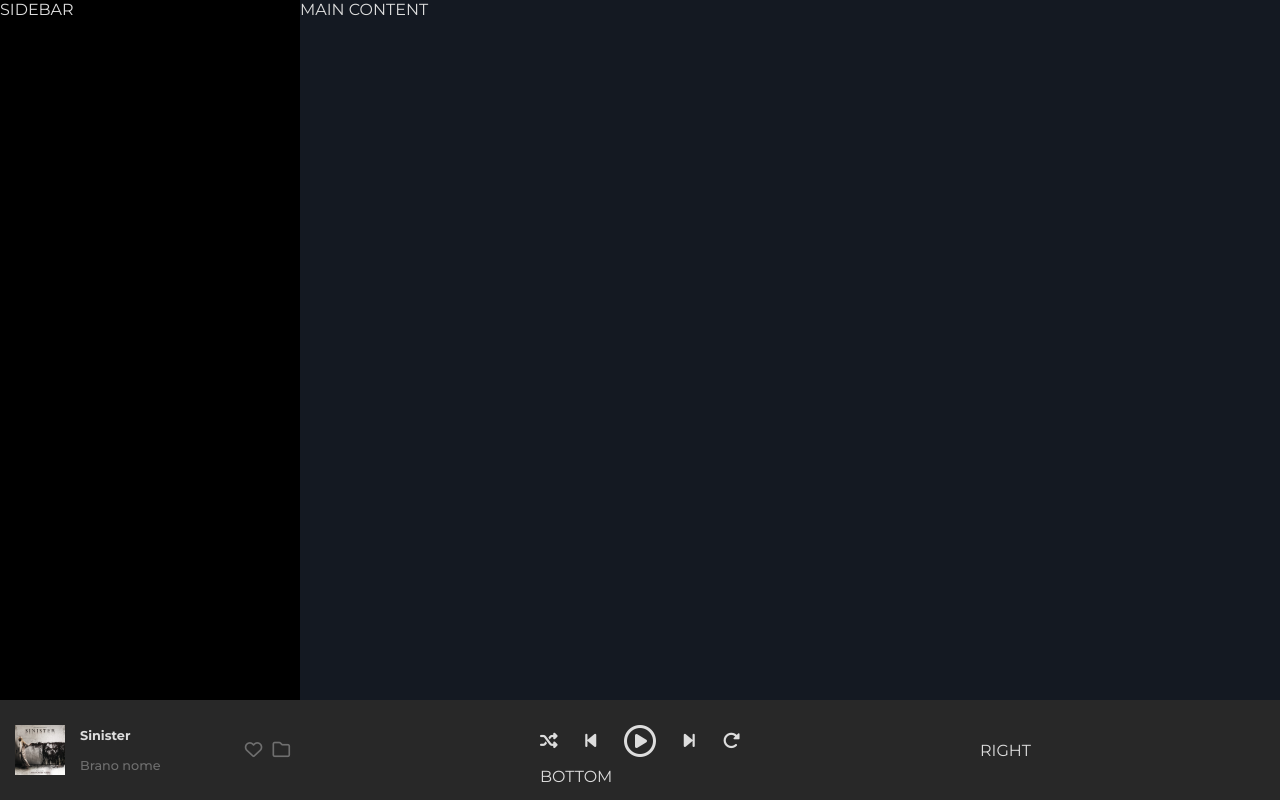
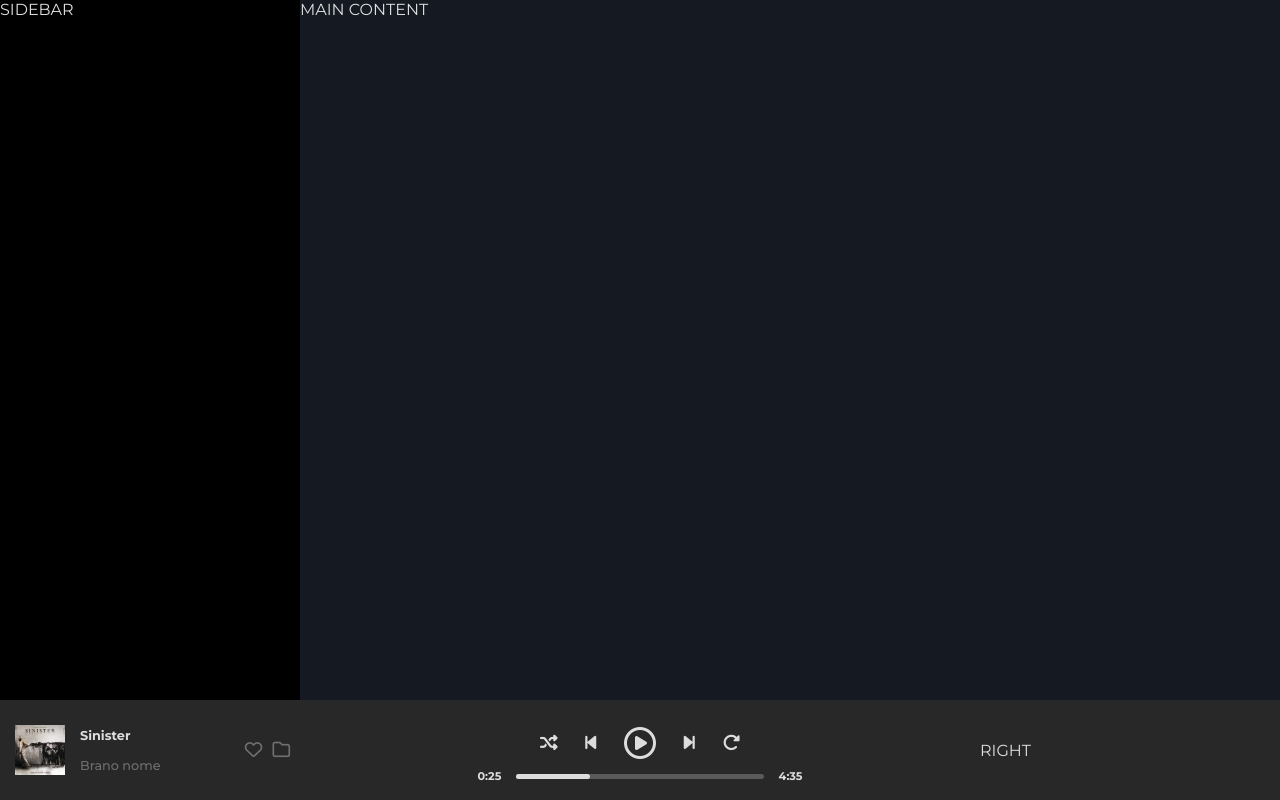
Before and after one commit to umbertofaenza/html-css-spotifyweb, a plain HTML site: page index.html in a window 1280 px wide. Drawn offline with Linux system fonts and the light colour scheme.

Commit message:
feat: add footer center-bottom content

```diff
--- a/css/style.css
+++ b/css/style.css
@@ -121,10 +121,12 @@ FOOTER
 /* footer center */
 
 .footer-content__center {
+  width: calc(100% - 600px);
   height: 100%;
   display: flex;
   flex-direction: column;
   justify-content: center;
+  align-items: center;
 }
 
 .footer-content__center-top {
@@ -144,6 +146,34 @@ FOOTER
   font-size: 2rem;
 }
 
+.footer-content__center-bottom {
+  width: 50%;
+  display: flex;
+  align-items: center;
+  gap: 15px;
+}
+
+.song-time,
+.song-duration {
+  font-size: 0.7rem;
+  font-weight: 700;
+}
+
+.song-bar {
+  width: 100%;
+  height: 5px;
+  background-color: #5a5a5a;
+  border-radius: 10px;
+  flex-shrink: 1;
+}
+
+.song-bar__full {
+  width: 30%;
+  height: 100%;
+  background-color: #dddddd;
+  border-radius: 10px;
+}
+
 /*****************
 /**  RESPONSIVE  *
 /****************/
--- a/index.html
+++ b/index.html
@@ -69,7 +69,14 @@
                     <i class="fa-solid fa-rotate-right"></i>
                 </div>
                 <!-- bottom -->
-                <div class="footer-content__center-bottom">BOTTOM</div>
+                <div class="footer-content__center-bottom">
+                    <div class="song-time">0:25</div>
+                    <!-- song bar -->
+                    <div class="song-bar">
+                        <div class="song-bar__full"></div>
+                    </div>
+                    <div class="song-duration">4:35</div>
+                </div>
             </div>
 
             <!-- footer right -->
```
